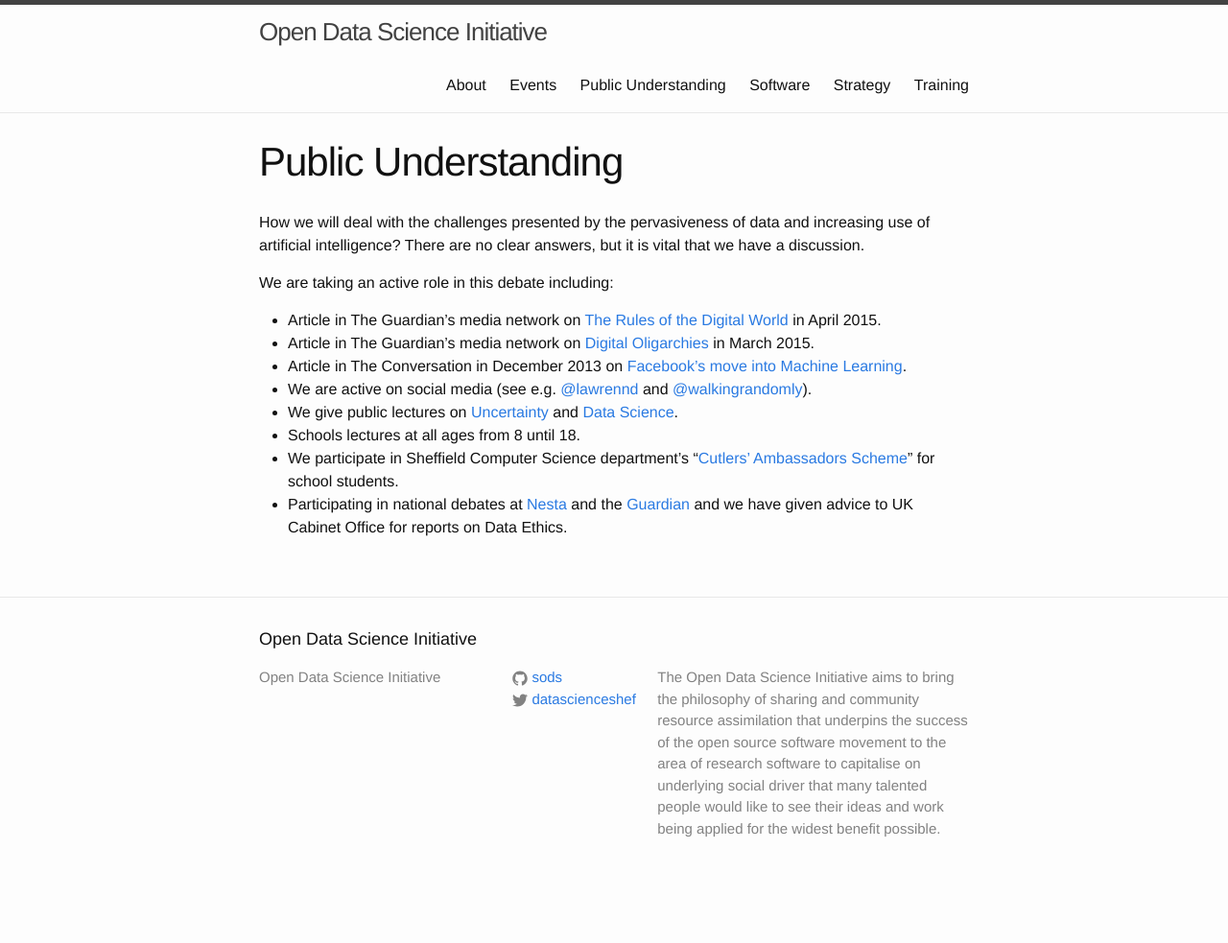
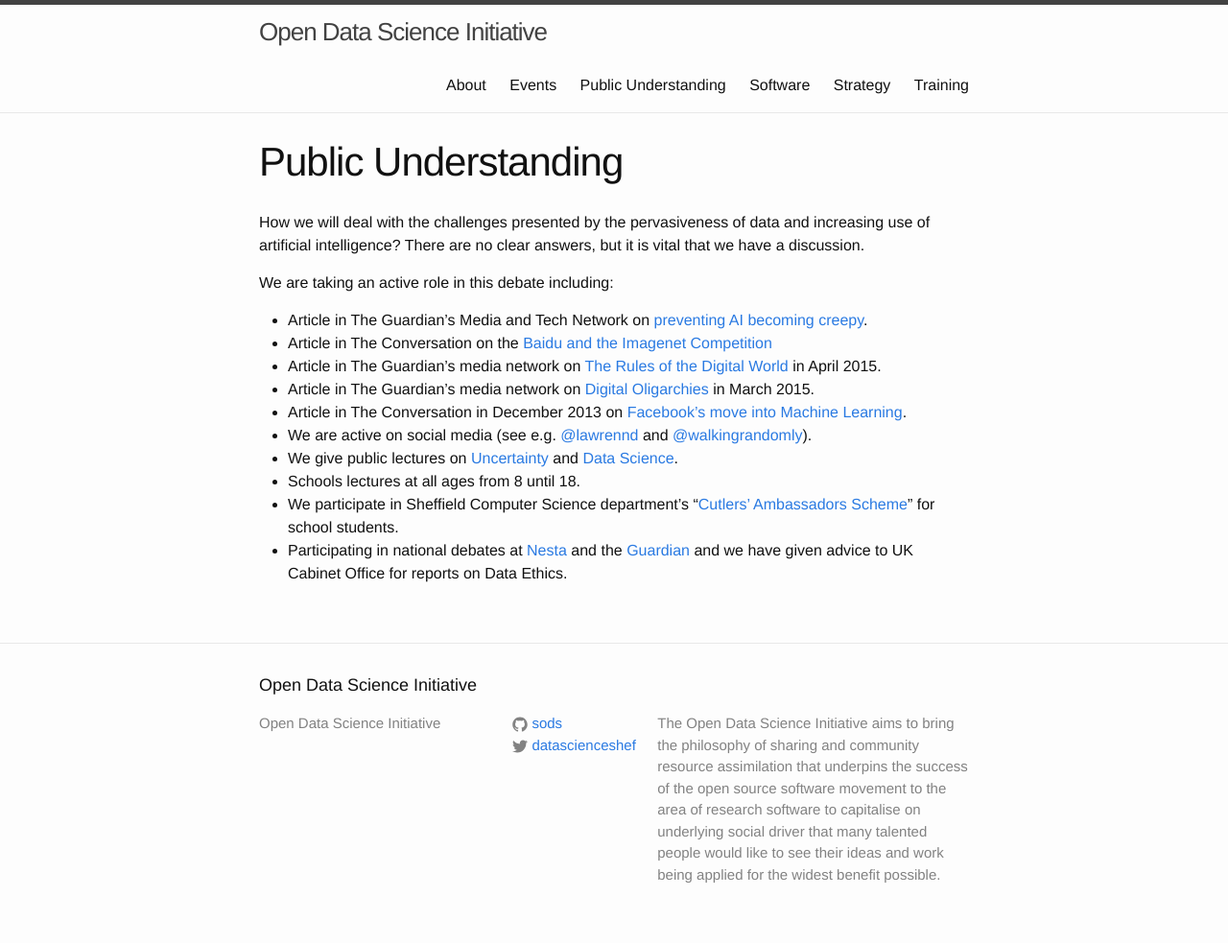
Before and after one commit to sods/sods.github.io, a Jekyll site: the page built from public.md, in a window 1280 px wide. Shown: the whole page at 96% size. Built offline with Jekyll 4.4.1, drawn with Linux system fonts in a browser that asks for light colours; before the commit the page ends 935 px from its top, so only the background shows below that.

Commit message:
Update list of public engagement

```diff
--- a/public.md
+++ b/public.md
@@ -8,6 +8,8 @@ How we will deal with the challenges presented by the pervasiveness of data and
 
 We are taking an active role in this debate including:
 
+- Article in The Guardian's Media and Tech Network on [preventing AI becoming creepy](http://www.theguardian.com/media-network/2015/jun/12/artificial-intelligence-ai-human-computer).
+- Article in The Conversation on the [Baidu and the Imagenet Competition](https://theconversation.com/ai-cheating-scandal-makes-machine-learning-sound-like-a-sport-it-isnt-43132)
 - Article in The Guardian's media network on [The Rules of the Digital World](http://www.theguardian.com/media-network/2015/apr/02/rules-digital-technology-internet-bill-rights) in April 2015.
 - Article in The Guardian's media network on [Digital Oligarchies](http://www.theguardian.com/media-network/2015/mar/05/digital-oligarchy-algorithms-personal-data) in March 2015.
 - Article in The Conversation in December 2013 on [Facebook's move into Machine Learning](https://theconversation.com/are-you-an-expert-in-machine-learning-facebook-is-hiring-21439).
```
